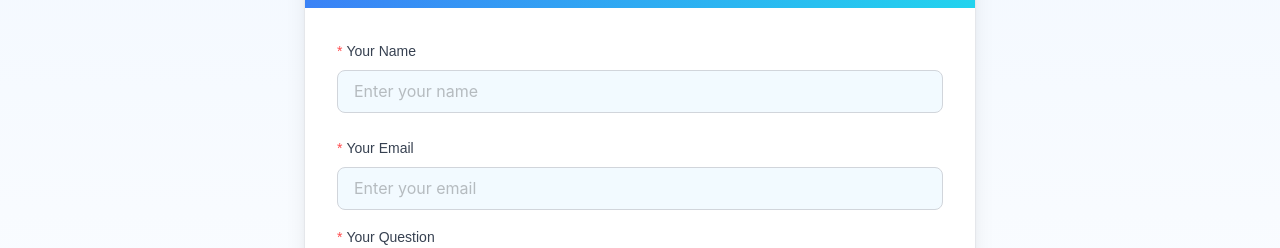
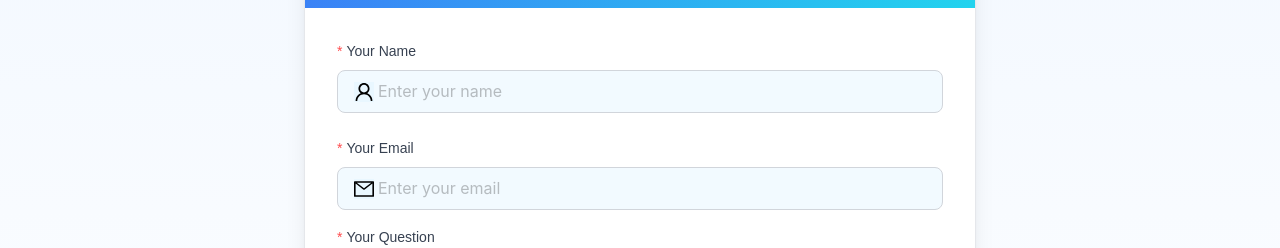
Before and after one commit to FahimAhamed101/dococ, a Next.js app: page /chat-bot in a window 1280 px wide. Shown: the part 552-800 px from the top of the page. Built offline with nearby package versions, Linux system fonts and the light colour scheme; a web font is replaced by a local one.

Commit message:
some changes added

```diff
--- a/src/components/Pages/ChatBot/ChatBot.tsx
+++ b/src/components/Pages/ChatBot/ChatBot.tsx
@@ -3,7 +3,7 @@ import MainContainer from "@/components/Shared/MainContainer/MainContainer";
 import CustomBreadcrumb from "@/components/UI/CustomBreadcrumb";
 import CustomInput from "@/components/UI/CustomInput";
 import CustomLoadingButton from "@/components/UI/CustomLoadingButton";
-import { CloseOutlined, HomeOutlined, MessageOutlined } from "@ant-design/icons";
+import { CloseOutlined, HomeOutlined, MailOutlined, UserOutlined, MessageOutlined } from "@ant-design/icons";
 import { Form } from "antd";
 import React from "react";
 
@@ -78,7 +78,7 @@ const ChatBot: React.FC = () => {
                 >
                   <CustomInput
                     placeholder="Enter your name"
-
+                  icon={UserOutlined}
                     className="border-gray-300 hover:border-blue-400 focus:border-blue-500"
                   />
                 </Form.Item>
@@ -93,7 +93,7 @@ const ChatBot: React.FC = () => {
                 >
                   <CustomInput
                     placeholder="Enter your email"
-
+               icon={MailOutlined}
                     className="border-gray-300 hover:border-blue-400 focus:border-blue-500"
                   />
                 </Form.Item>
```
